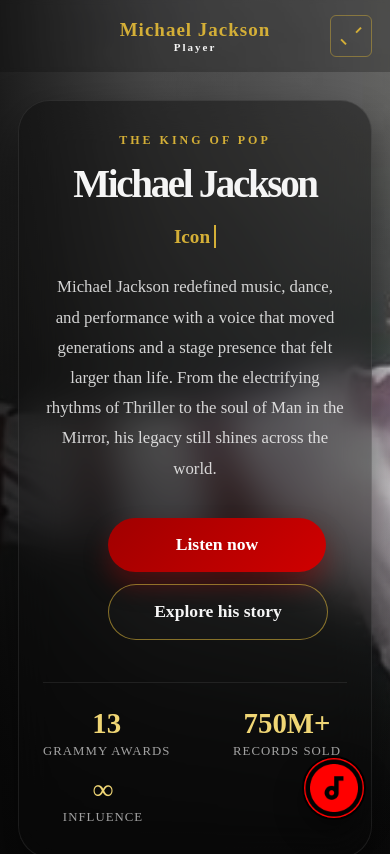
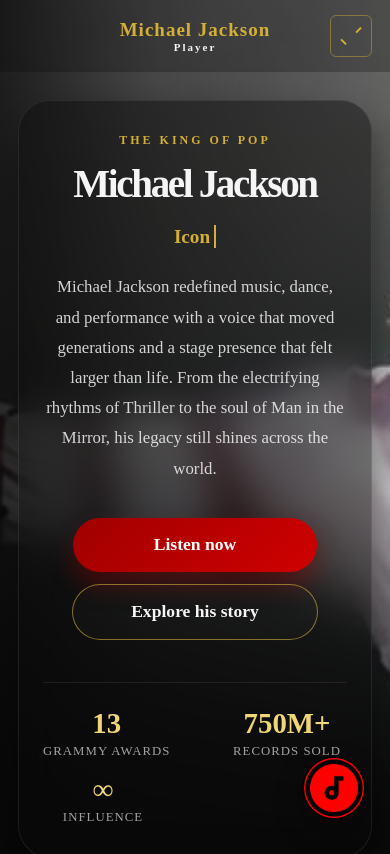
Before and after one commit to IanCopyPaste/MJ_Player, a React (Vite) app: page / in a window 390 px wide. Shown: the top 854 px of the page. Built offline with nearby package versions, Linux system fonts and the light colour scheme.

Commit message:
improved homepage

```diff
--- a/src/css/HomePage.css
+++ b/src/css/HomePage.css
@@ -604,7 +604,9 @@
 
   .hero-actions {
     flex-direction: column;
-    align-items: stretch;
+    align-items: center;
+    justify-content: center;
+    width: 100%;
     gap: 12px;
     margin-top: 16px;
   }
@@ -614,6 +616,7 @@
     width: 100%;
     min-height: 54px;
     font-size: 1.1rem;
+    width: 200px;
   }
 
   .hero-stats {
```
